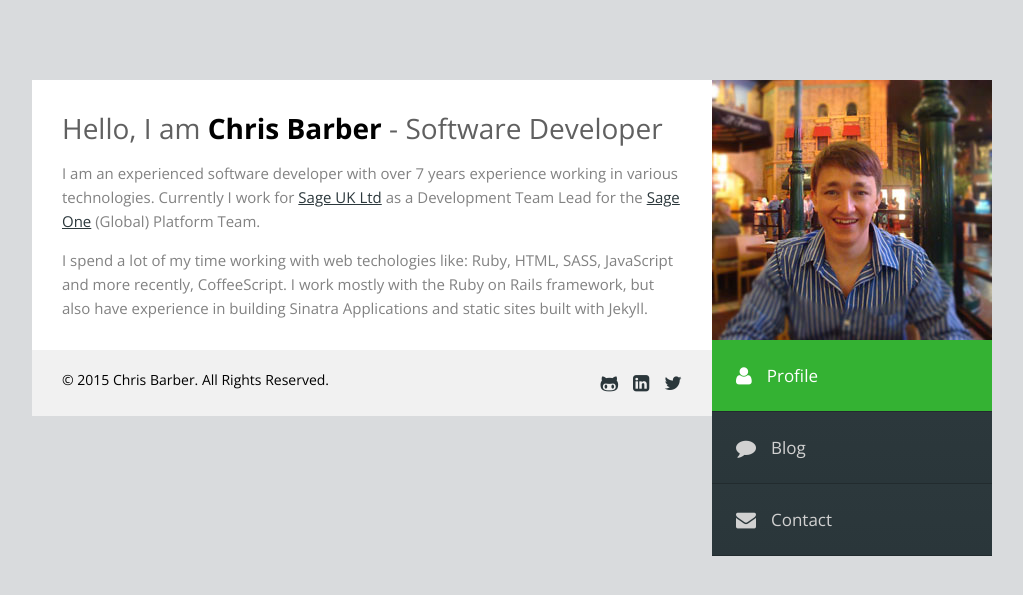
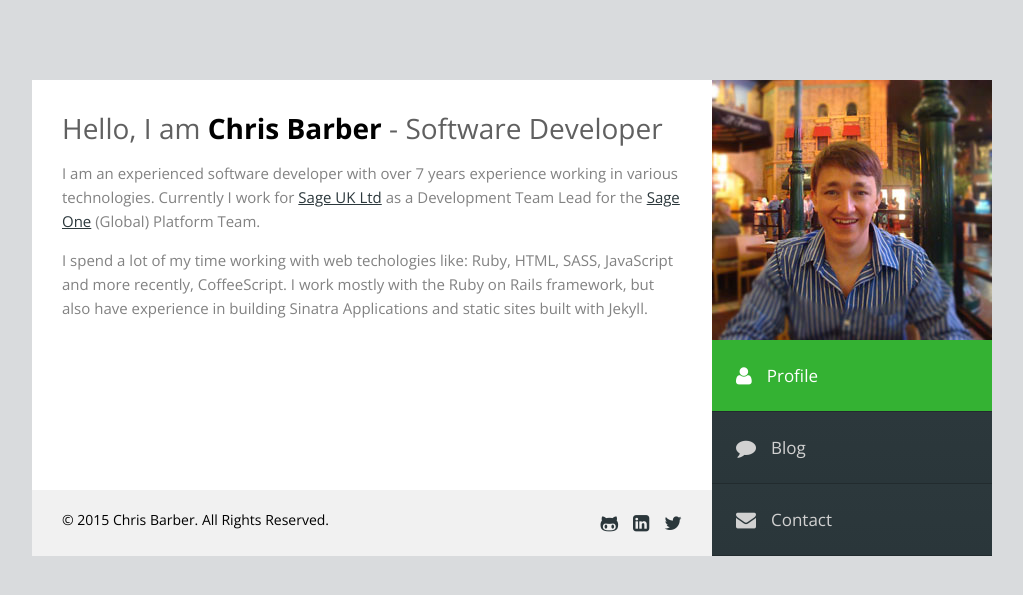
Before and after one commit to chrisbarber86/chris-barber.co.uk, a Jekyll site: the page built from index.md, in a window 1280 px wide. Shown: the top 595 px of the page, without its empty margins (128-1151 px from the left). Built offline with Jekyll 4.4.1, drawn with Linux system fonts in a browser that asks for light colours; Markdown is read by kramdown in place of the engine named in the settings.

Commit message:
Improve CSS for layout

```diff
--- a/css/main.scss
+++ b/css/main.scss
@@ -17,6 +17,7 @@ h1, h2, h3, h4, h5, h6 {
   margin: 80px auto 0 auto;
   width: 960px;
   position: relative;
+  display: flex;
 
   @extend .cf;
 }
@@ -28,7 +29,6 @@ h1, h2, h3, h4, h5, h6 {
 }
 
 #sidebar {
-  background: #000;
   width: 280px;
 
   .profile-pic {
@@ -80,11 +80,14 @@ h1, h2, h3, h4, h5, h6 {
 }
 
 #main-content {
+  display: flex;
+  flex-direction: column;
+  margin-bottom: 0;
   width: 680px;
-  margin-bottom: 0;
 
   footer {
     background: #f1f1f1;
+    flex: 0;
     padding: 20px 30px;
     position: relative;
     @extend .cf;
@@ -100,7 +103,7 @@ h1, h2, h3, h4, h5, h6 {
     }
 
     .social {
-      width: 220px;
+      width: 210px;
       float: right;
 
       ul {
@@ -156,6 +159,7 @@ h3 {
 
 #content {
   background: #fff;
+  flex: 1;
   padding: 30px 30px 15px;
 
   a {
@@ -202,12 +206,12 @@ h3 {
     .image {
       float: left;
       width: 305px;
-      padding: 0 15px 0 0;
+      padding: 0 10px 0 0;
     }
 
     .post-details {
       float: left;
-      width: 315px;
+      width: 310px;
 
       p {
         margin: 0;
```
